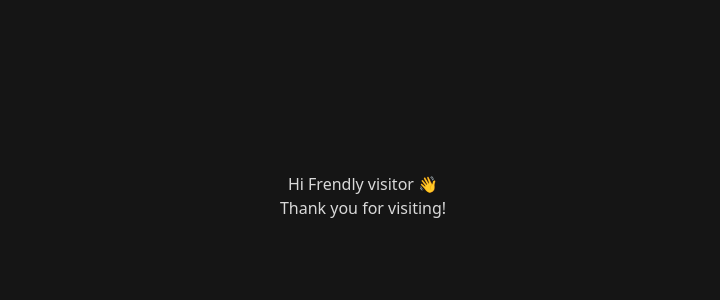
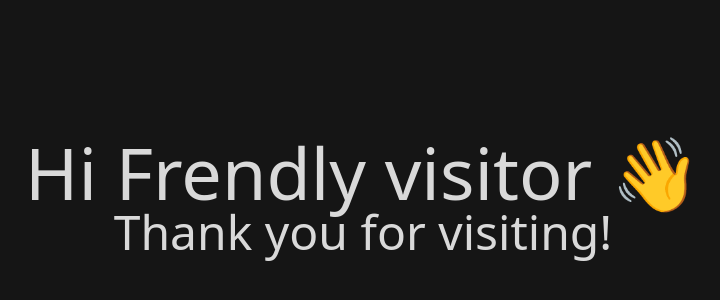
Before and after one commit to tdimnet/tdimnet.github.io, a React (Vite) app: page / in a window 1280 px wide. Shown: the part 204-504 px from the top of the page, without its empty margins (277-997 px from the left). Built offline with nearby package versions, Linux system fonts and the light colour scheme.

Commit message:
Creating Heading Component:
- quite rough for now.
- Displaying a set of heading with font-color, content and html type

```diff
--- a/src/components/Heading/index.tsx
+++ b/src/components/Heading/index.tsx
@@ -0,0 +1,13 @@
+function Component({ color, content, as }: {color: string, content: string, as: string}) {
+  if (as === 'h1') {
+    return <h1 className={`${color} text-7xl`}>{content}</h1>
+  }
+
+  if (as === 'h2') {
+    return <h2 className={`${color} text-5xl`}>{content}</h2>
+  }
+
+  return <h3>Not found</h3>
+}
+
+export default Component
--- a/src/pages/Home/index.tsx
+++ b/src/pages/Home/index.tsx
@@ -1,8 +1,18 @@
+import Heading from '../../components/Heading'
+
 function Page() {
   return (
     <div className="bg-primay h-screen w-screen flex justify-center items-center flex-col">
-      <h1 className="text-customGrey">Hi Frendly visitor 👋</h1>
-      <h2 className="text-customGrey">Thank you for visiting!</h2>
+      <Heading
+        color='text-customGrey'
+        content='Hi Frendly visitor 👋'
+        as='h1'
+      />
+      <Heading
+        color='text-customGrey'
+        content='Thank you for visiting!'
+        as='h2'
+      />
     </div>
   );
 }
```
